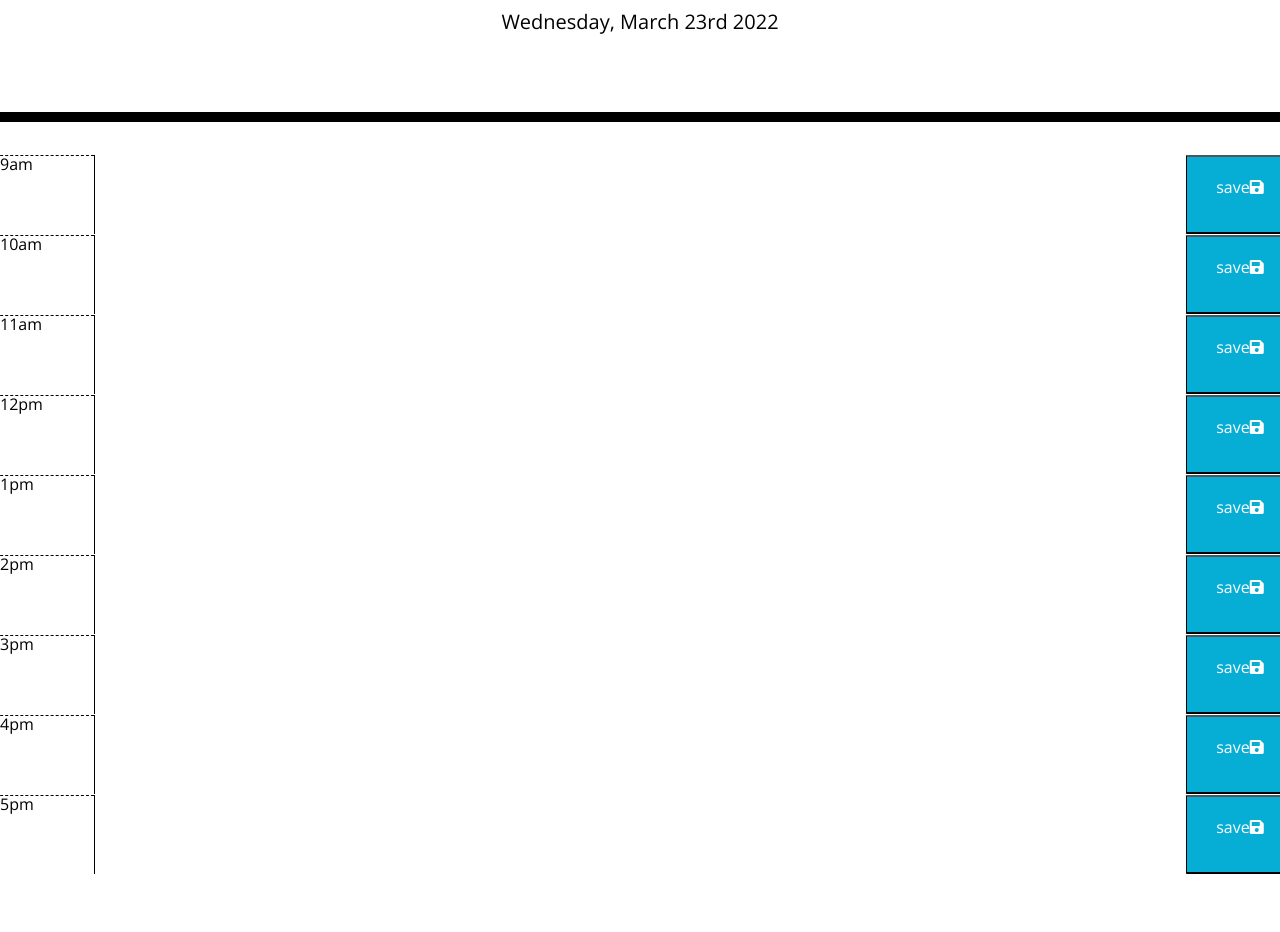
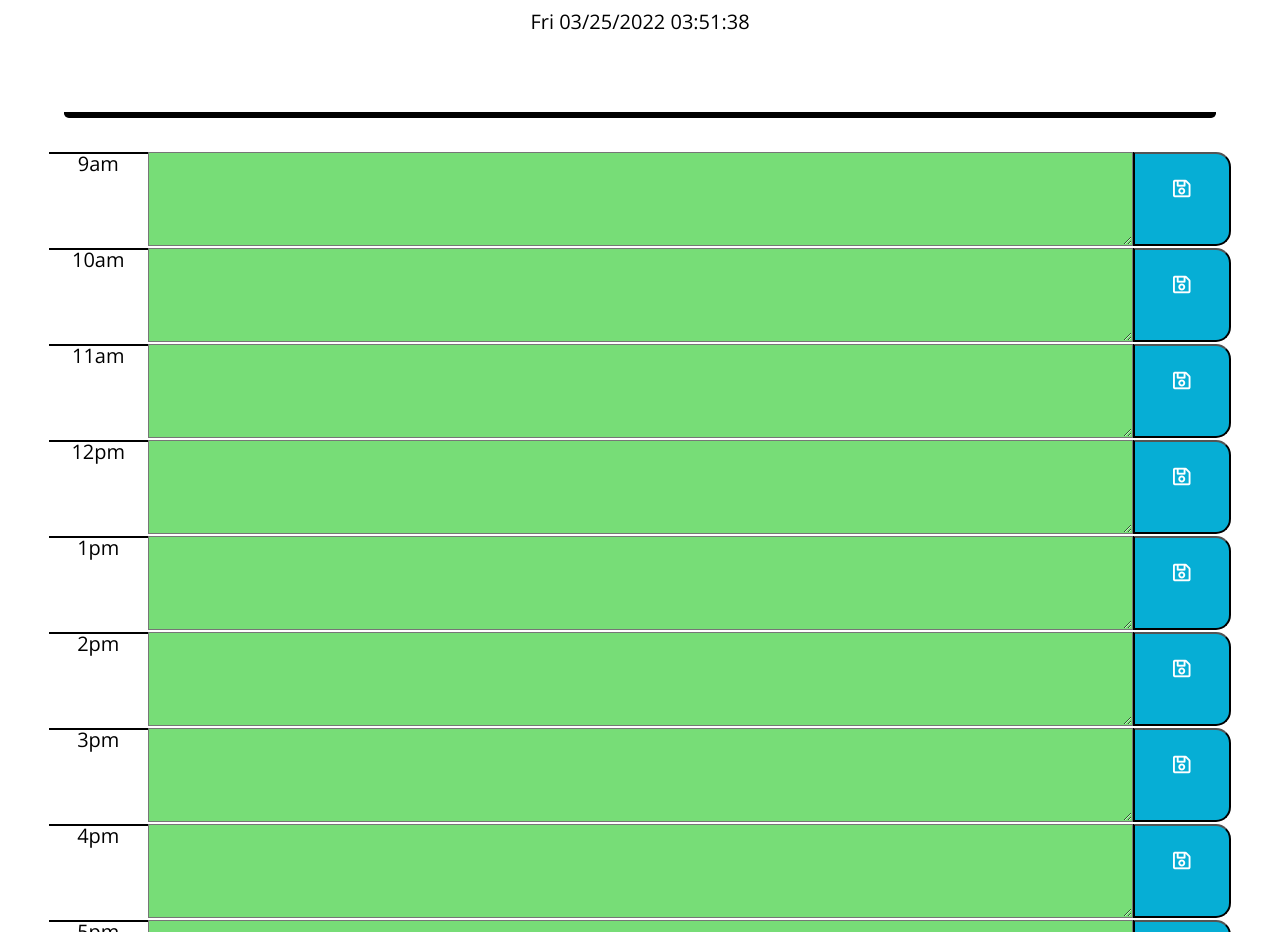
Before and after one commit to bcorporal/Work-Day-Scheduler, a plain HTML site: page index.html in a window 1280 px wide. Shown: the part 182-1114 px from the top of the page. Before the commit the page ends 1056 px from the top, so only its background shows below. Drawn offline with nearby package versions, Linux system fonts and the light colour scheme.

Commit message:
layout is in place everything works working on local storage

```diff
--- a/index.html
+++ b/index.html
@@ -4,90 +4,80 @@
     <meta charset="UTF-8" />
     <meta name="viewport" content="width=device-width, initial-scale=1.0" />
     <meta http-equiv="X-UA-Compatible" content="ie=edge" />
-    <link
-      rel="stylesheet"
-      href="https://stackpath.bootstrapcdn.com/bootstrap/4.3.1/css/bootstrap.min.css"
-    />
-    <link
-      rel="stylesheet"
-      href="https://use.fontawesome.com/releases/v5.8.1/css/all.css"
-      integrity="sha384-50oBUHEmvpQ+1lW4y57PTFmhCaXp0ML5d60M1M7uH2+nqUivzIebhndOJK28anvf"
-      crossorigin="anonymous"
-    />
-    <link
-      href="https://fonts.googleapis.com/css?family=Open+Sans&display=swap"
-      rel="stylesheet"
-    />
+    <link rel="stylesheet" href="https://stackpath.bootstrapcdn.com/bootstrap/4.3.1/css/bootstrap.min.css"/>
+    <link rel="stylesheet" href="https://use.fontawesome.com/releases/v5.8.1/css/all.css" integrity="sha384-50oBUHEmvpQ+1lW4y57PTFmhCaXp0ML5d60M1M7uH2+nqUivzIebhndOJK28anvf" crossorigin="anonymous" />
+    <link href="https://fonts.googleapis.com/css?family=Open+Sans&display=swap" rel="stylesheet" />
     <link rel="stylesheet" href="https://code.jquery.com/ui/1.12.1/themes/base/jquery-ui.css" />
     <script type="text/javascript" src="https://cdnjs.cloudflare.com/ajax/libs/moment.js/2.27.0/moment.min.js"></script>
     <script src="https://cdnjs.cloudflare.com/ajax/libs/jquery/3.3.1/jquery.min.js"></script>
+    <script src="https://code.jquery.com/jquery-3.5.1.min.js" integrity="sha256-9/aliU8dGd2tb6OSsuzixeV4y/faTqgFtohetphbbj0=" crossorigin="anonymous"></script>
     <link rel="stylesheet" href="style.css" />
     <title>Work Day Scheduler</title>
   </head>
 
+  <!-- Header area -->
   <body>
     <header class="jumbotron">
       <h1 class="display-3">Work Day Scheduler</h1>
       <p class="lead">A simple calendar app for scheduling your work day</p>
-      <p id="currentDay" class="lead">Wednesday, March 23rd 2022</p>
+      <p id="currentDay" class="lead"></p>
     </header>
-
+    <!-- Timeblocks using Bootstrap rows-->
     <div section="container">
-      <!-- Timeblocks go here -->
-
-      <article class="Time-block row">
+      <article class="time-block row">
         <div class="col-md-1 hour">9am</div>
-        <textarea class="col-lg colorcode myInput" id="9"></textarea>
-        <button class="col-md-1 saveBtn">save<i class="fas fa-save"></i>
+        <textarea class="col-lg blocks" id="9"></textarea>
+        <button class="col-md-1 saveBtn"><i class="far fa-save"></i>
       </article>
-      <article class="Time-block row">
+      <article class="time-block row">
         <div class="col-md-1 hour">10am</div>
-        <textarea class="col-lg colorcode myInput" id="10"></textarea>
-        <button class="col-md-1 saveBtn">save<i class="fas fa-save"></i>
+        <textarea class="col-lg blocks" id="10"></textarea>
+        <button class="col-md-1 saveBtn"><i class="far fa-save"></i>
       </article>
-      <article class="Time-block row">
+      <article class="time-block row">
         <div class="col-md-1 hour">11am</div>
-        <textarea class="col-lg colorcode myInput" id="11"></textarea>
-        <button class="col-md-1 saveBtn">save<i class="fas fa-save"></i>
+        <textarea class="col-lg blocks" id="11"></textarea>
+        <button class="col-md-1 saveBtn"><i class="far fa-save"></i>
       </article>
-      <article class="Time-block row">
+      <article class="time-block row">
         <div class="col-md-1 hour">12pm</div>
-        <textarea class="col-lg colorcode myInput" id="12"></textarea>
-        <button class="col-md-1 saveBtn">save<i class="fas fa-save"></i>
+        <textarea class="col-lg blocks" id="12"></textarea>
+        <button class="col-md-1 saveBtn"><i class="far fa-save"></i>
       </article>
-      <article class="Time-block row">
+      <article class="time-block row">
         <div class="col-md-1 hour">1pm</div>
-        <textarea class="col-lg colorcode myInput" id="1"></textarea>
-        <button class="col-md-1 saveBtn">save<i class="fas fa-save"></i>
+        <textarea class="col-lg blocks" id="13"></textarea>
+        <button class="col-md-1 saveBtn"><i class="far fa-save"></i>
       </article>
-
-      <article class="Time-block row">
+      <article class="time-block row">
         <div class="col-md-1 hour">2pm</div>
-        <textarea class="col-lg colorcode myInput" id="2"></textarea>
-        <button class="col-md-1 saveBtn">save<i class="fas fa-save"></i>
+        <textarea class="col-lg blocks" id="14"></textarea>
+        <button class="col-md-1 saveBtn"><i class="far fa-save"></i>
       </article>
-      <article class="Time-block row">
+      <article class="time-block row">
         <div class="col-md-1 hour">3pm</div>
-        <textarea class="col-lg colorcode myInput" id="3"></textarea>
-        <button class="col-md-1 saveBtn">save<i class="fas fa-save"></i>
+        <textarea class="col-lg blocks" id="15"></textarea>
+        <button class="col-md-1 saveBtn"><i class="far fa-save"></i>
       </article>
-      <article class="Time-block row">
+      <article class="time-block row">
         <div class="col-md-1 hour">4pm</div>
-        <textarea class="col-lg colorcode myInput" id="4"></textarea>
-        <button class="col-md-1 saveBtn">save<i class="fas fa-save"></i>
+        <textarea class="col-lg blocks" id="16"></textarea>
+        <button class="col-md-1 saveBtn"><i class="far fa-save"></i>
       </article>
-      <article class="Time-block row">
+      <article class="time-block row">
         <div class="col-md-1 hour">5pm</div>
-        <textarea class="col-lg colorcode myInput" id="5"></textarea>
-        <button class="col-md-1 saveBtn">save<i class="fas fa-save"></i>
+        <textarea class="col-lg blocks" id="17"></textarea>
+        <button class="col-md-1 saveBtn"><i class="far fa-save"></i>
       </article>
 
       </article>
     </div>
 
-
-    <script src="https://code.jquery.com/jquery-1.12.4.js"></script>
-    <script src="https://cdnjs.cloudflare.com/ajax/libs/jquery/3.2.1/jquery.min.js"></script>
-    <script src="https://cdnjs.cloudflare.com/ajax/libs/moment.js/2.24.0/moment.min.js"></script>
+    <script src="https://cdn.jsdelivr.net/npm/jquery@3.5.1/dist/jquery.slim.min.js" integrity="sha384-DfXdz2htPH0lsSSs5nCTpuj/zy4C+OGpamoFVy38MVBnE+IbbVYUew+OrCXaRkfj" crossorigin="anonymous"></script>
+    <script src="https://cdn.jsdelivr.net/npm/popper.js@1.16.1/dist/umd/popper.min.js" integrity="sha384-9/reFTGAW83EW2RDu2S0VKaIzap3H66lZH81PoYlFhbGU+6BZp6G7niu735Sk7lN" crossorigin="anonymous"></script>
+    <script src="https://cdn.jsdelivr.net/npm/bootstrap@4.6.1/dist/js/bootstrap.min.js" integrity="sha384-VHvPCCyXqtD5DqJeNxl2dtTyhF78xXNXdkwX1CZeRusQfRKp+tA7hAShOK/B/fQ2" crossorigin="anonymous"></script>
+    <script src="https://cdnjs.cloudflare.com/ajax/libs/moment.js/2.29.1/moment.min.js"></script>
+    <script src="https://code.jquery.com/ui/1.12.1/jquery-ui.js"></script>
+    <script src="./script.js"></script>
   </body>
 </html>
--- a/script.js
+++ b/script.js
@@ -1 +1,39 @@
-$("#currentDay").text(today.format('MMMM Do YYYY, h:mm:ss a'));
+// Clock in realtime at top of page
+var today = moment();
+$("#currentDay").text(today.format("dddd, MMMM Do YYYY, hh:mm:ss a"));
+window.setInterval(function () {
+$('#currentDay').html(moment().format('ddd MM/DD/y hh:mm:ss'))
+}, 1000);
+// button event to local storage
+$(document).ready(function () {
+	$(".saveBtn").on("click", function () {
+	var text = $(this).prev(".textarea").val();
+	var time = $(this).prev().attr("id");
+	localStorage.setItem(time, JSON.stringify(text));
+	});
+// timeblock color properties
+	var currentHour = new Date().getHours();
+	$(".blocks").each(function () {
+		var val = parseInt($(this).prop("id"));
+		if (val > currentHour) {
+			$(this).addClass("future");
+		} else if (val < currentHour) {
+			$(this).addClass("past");
+		} else if (val == currentHour) {
+			$(this).addClass("present");
+		}
+	});
+});
+// local storage
+//  var saveButton = $(".saveBtn");
+// saveButton.on("click", textarea);
+
+// $function(".saveBtn").on("click", function() {
+// 	var schedule = $(this).attr("id");
+// 	$(this).text(localStorage.getItem(schedule))
+// });
+
+
+//  var saveButton = document.querySelector("#saveBtn");
+//  saveButton.addEventListener("click", function(event) {
+//  	event.preventDefault();
--- a/style.css
+++ b/style.css
@@ -1,24 +1,26 @@
+.jumbotron {
+  text-align: center;
+  background-color: white;
+  color: black;
+  border-bottom: 6px solid black;
+}
+
+
 body {
     font-family: 'Open Sans', sans-serif;
-    font-size: 16px;
-    line-height: 1;
+    font-size: 20px;
+    line-height: 20px;
+    padding-right: 4rem;
+    padding-left: 4rem;
 }
 
-  textarea {
+section {
     background: transparent;
     border: none;
     resize: none;
     color: #000000;
-    border-left: 1px solid black;
+    border-left: 3px solid black;
     padding: 10px;
-  }
-
-  .jumbotron {
-    text-align: center;
-    background-color: transparent;
-    color: black;
-    border-radius: 0;
-    border-bottom: 10px solid black;
   }
 
 .description {
@@ -32,19 +34,19 @@ body {
 
 .row {
     white-space: pre-wrap;
-    height: 80px;
-    border-top: 1px solid white;
+    height: 6rem;
+    border-top: 2px solid white;
   }
 
 .hour {
     background-color: #ffffff;
     color: #000000;
-    border-top: 1px dashed #000000;
+    border-top: 2px solid #000000;
   }
 
 .past {
     background-color: #d3d3d3;
-    color: white;
+    color: black;
   }
 
 .present {
@@ -58,7 +60,7 @@ body {
   }
 
 .saveBtn {
-    border-left: 1px solid black;
+    border-left: 2px solid black;
     border-top-right-radius: 15px;
     border-bottom-right-radius: 15px;
     background-color: #06aed5;
@@ -69,8 +71,3 @@ body {
     font-size: 20px;
     transition: all 0.3s ease-in-out;
   }
-
-  .fas fa-save {
-
-
-  }
```
Also changed, not shown: assets/Screen Shot 2022-03-24 at 11.31.55 PM.png (added), 2 other files. Lines whose indentation alone changed are shown as unchanged.
